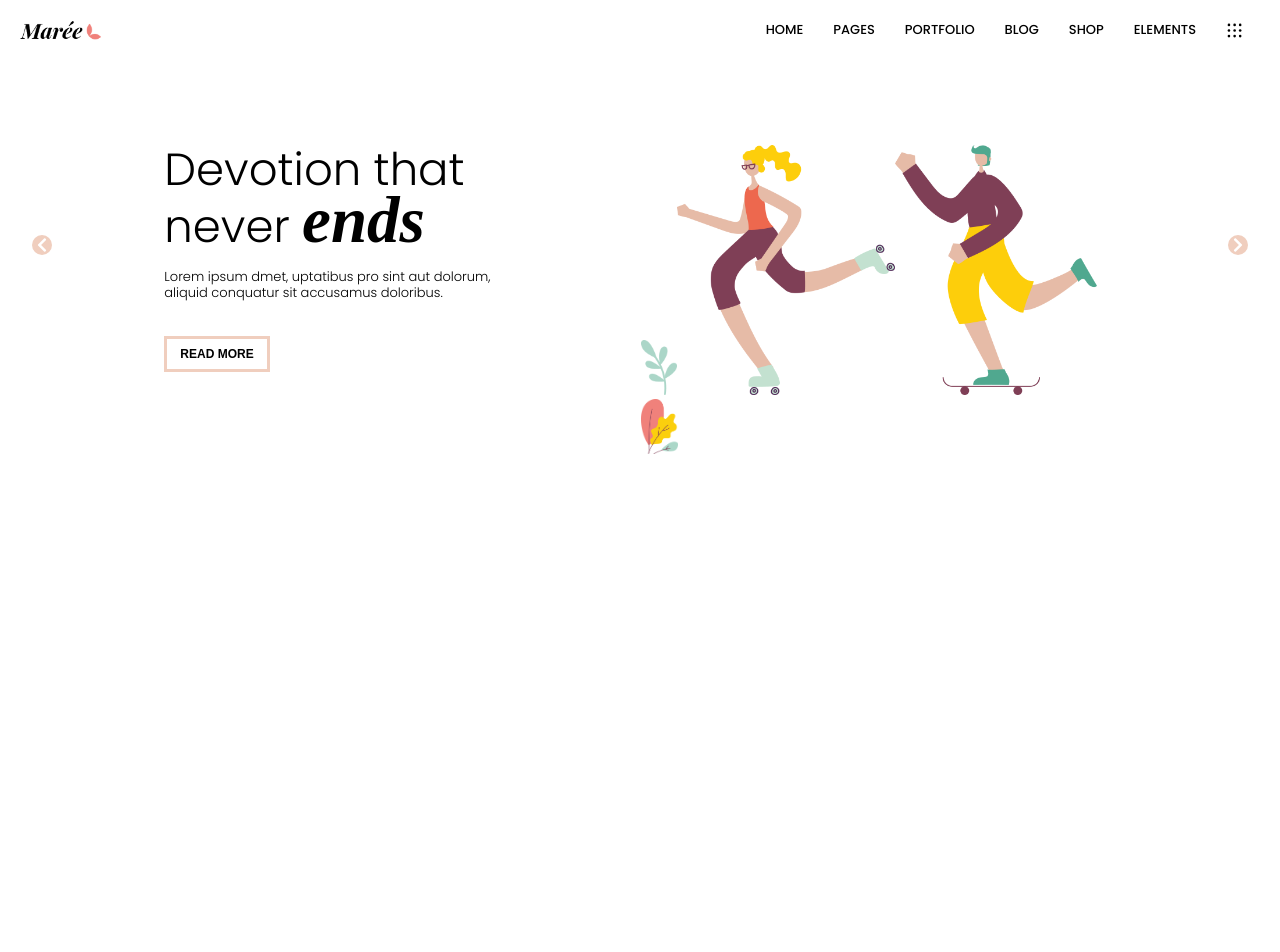
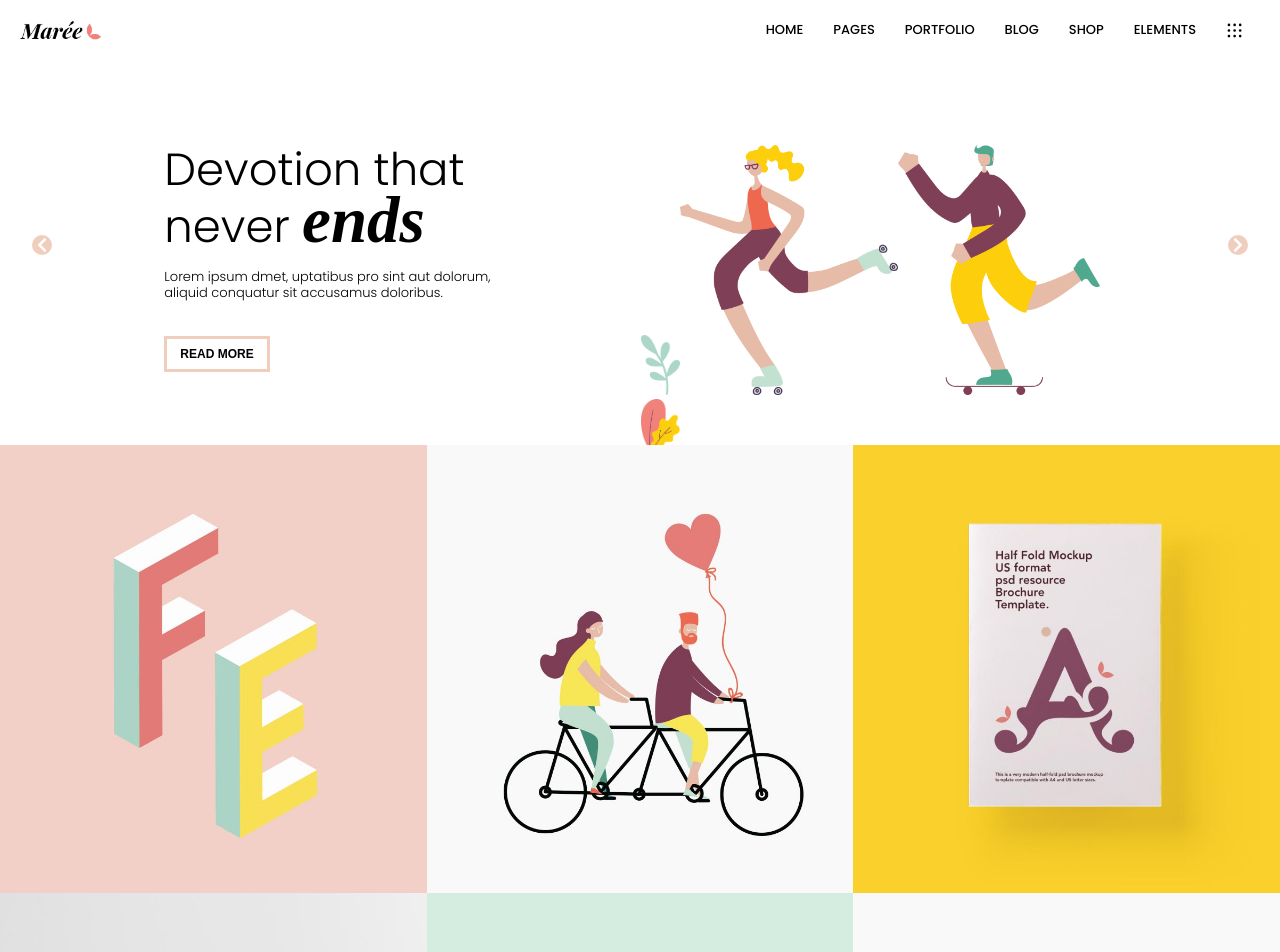
Before and after one commit to valentinacantarelli/midterm, a Vue app: page / in a window 1280 px wide. Shown: the top 952 px of the page. Before the commit the page ends 800 px from the top, so only its background shows below. Built offline with nearby package versions, Linux system fonts and the light colour scheme; a web font is replaced by a local one.

Commit message:
aggiunta sezione squares

```diff
--- a/src/App.vue
+++ b/src/App.vue
@@ -3,6 +3,7 @@
     <Header/>
     <main>
       <Hero/>
+      <Squares/>
     </main>
     <Footer/>
   </div>
@@ -12,6 +13,7 @@
 
 import Header from './components/Header.vue'
 import Hero from './components/Hero.vue'
+import Squares from './components/Squares.vue'
 import Footer from './components/Footer.vue'
 
 export default {
@@ -19,6 +21,7 @@ export default {
   components: {
     Hero,
     Header,
+    Squares,
     Footer
   }
 }
--- a/src/components/Hero.vue
+++ b/src/components/Hero.vue
@@ -1,7 +1,7 @@
 <template>
   <div class="hero">
     <section>
-      <i class="fas fa-chevron-left"></i>
+      <a href="#"><i class="fas fa-chevron-left"></i></a>
       <div class="heroLeft"><span>  Devotion that never</span> <span class="alternativeTxt"><em>ends</em></span>
       <p>Lorem ipsum dmet,  uptatibus pro sint aut dolorum, aliquid
         conquatur sit accusamus doloribus.</p>
@@ -13,7 +13,7 @@
         <img src="../assets/img/h-2-slider-img-16.png" alt="hero">
         <img src="../assets/img/h-2-slider-img-17.png" alt="foglia" class="bgimg">
       </div>
-      <i class="fas fa-chevron-right"></i>
+      <a href="#"><i class="fas fa-chevron-right"></i></a>
     </section>
   </div>
 </template>
@@ -79,7 +79,7 @@ export default {
         height: 250px;
       }
       .bgimg{
-        height:55px;
+        height:60px;
       }
     }
   }
--- /dev/null
+++ b/src/components/Squares.vue
@@ -0,0 +1,56 @@
+<template>
+  <div class="square">
+    <img src="../assets/img/h-2-port-img-1.jpg" alt="">
+    <img src="../assets/img/h-2-port-img-2.jpg" alt="">
+    <img src="../assets/img/h-2-port-img-3.jpg" alt="">
+    <img src="../assets/img/h-2-port-img-4.jpg" alt="">
+    <img src="../assets/img/h-2-port-img-5.jpg" alt="">
+    <img src="../assets/img/h-2-port-img-6.jpg" alt="">
+    <!-- <ul>
+      <li v-for="(img,index) in pictures" :key="index">
+        <img :src="'../assets/img/h-2-port-img-'+ img.numbers + '.jpg'" alt="">
+      </li>
+    </ul> -->
+  </div>
+</template>
+
+<script>
+export default {
+    name:"Squares",
+    data(){
+      return{
+        pictures:[
+          {
+            numbers:"1",
+          },
+          {
+            numbers:"2",
+          },
+          {
+            numbers:"3",
+          },
+          {
+            numbers:"4",
+          },
+          {
+            numbers:"5",
+          },
+          {
+            numbers:"6",
+          },
+        ]
+      }
+    }
+}
+</script>
+
+<style  lang="scss" scope>
+.square{
+  margin-top: 180px;
+  display: flex;
+  flex-wrap: wrap;
+  img{
+    width: calc(100% / 3);
+  }
+}
+</style>
```
